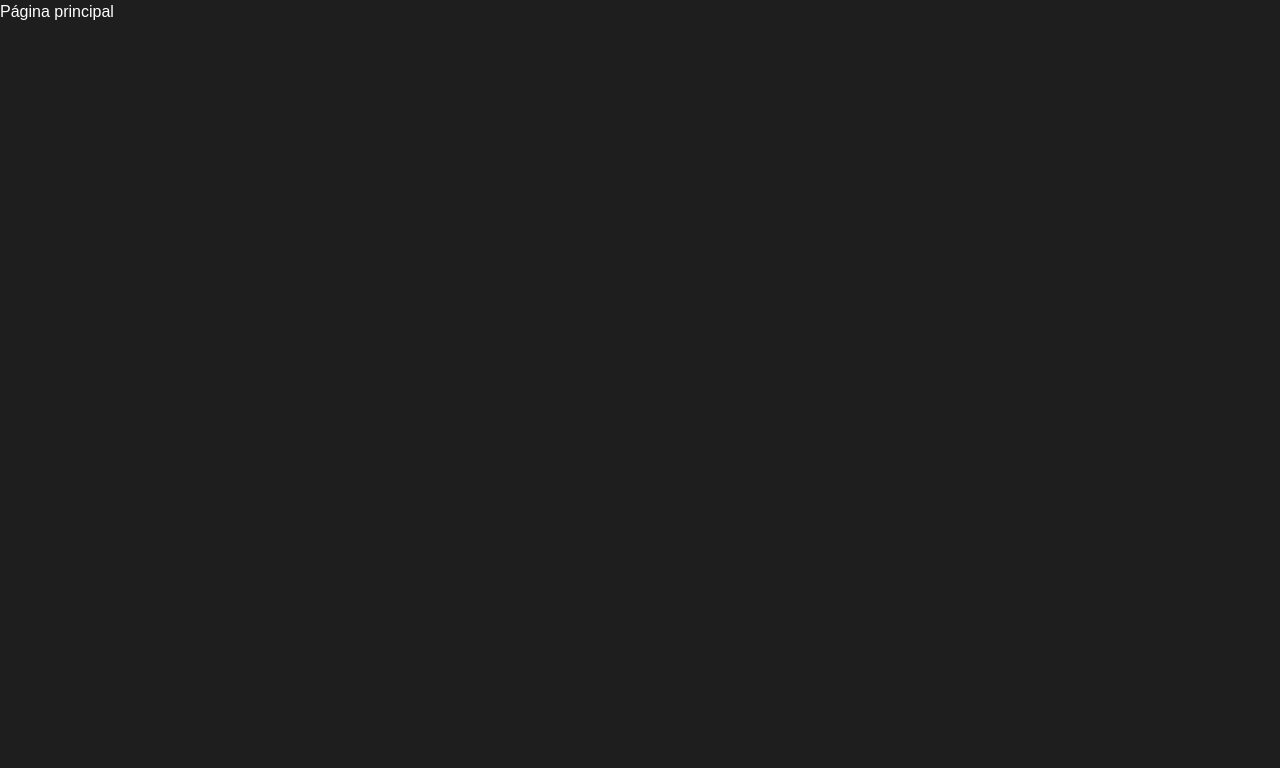
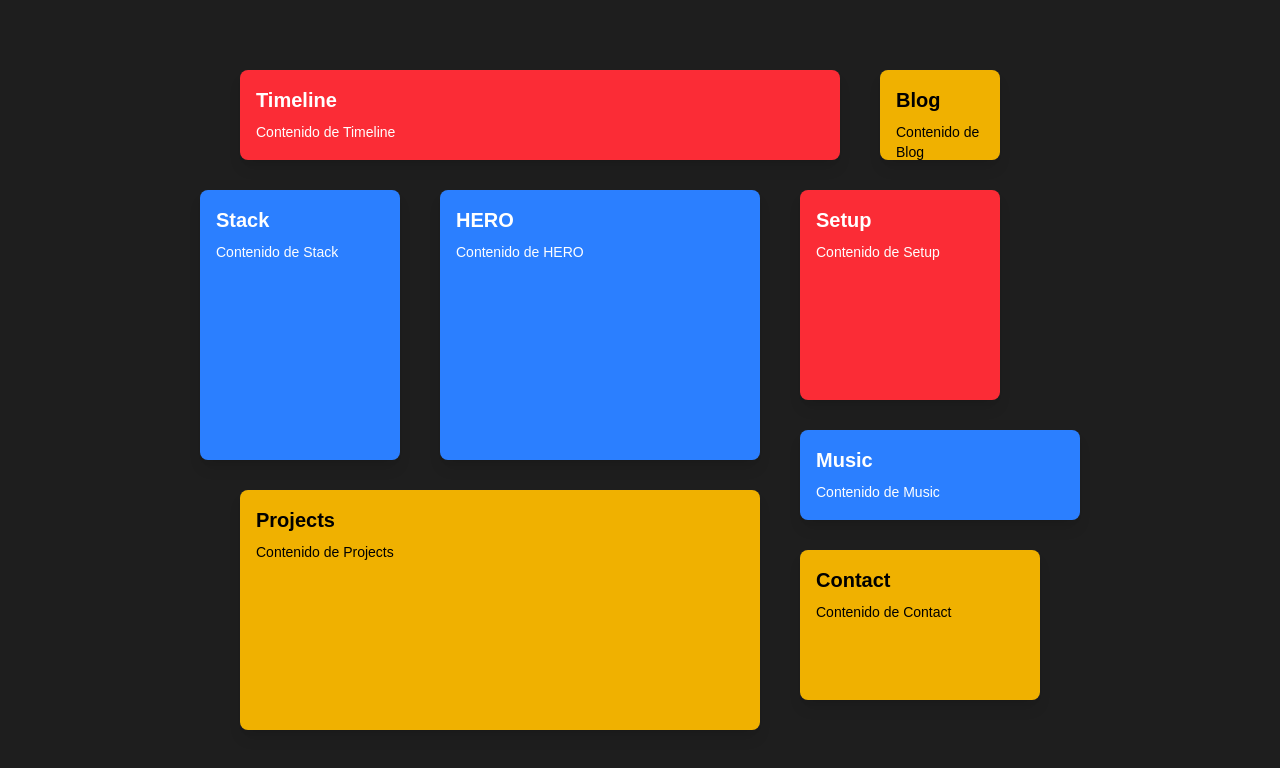
Before and after one commit to sierrapablo/sierrapablo-web, a React (Vite) app in the folder frontend/: page / in a window 1280 px wide. Shown: the top 768 px of the page. Built offline with nearby package versions, Linux system fonts and the light colour scheme.

Commit message:
⬆ major: Main App structure design

```diff
--- a/frontend/package.json
+++ b/frontend/package.json
@@ -14,7 +14,6 @@
     "react": "^19.0.0",
     "react-dom": "^19.0.0",
     "react-router-dom": "^7.5.0",
-    "tailwind-variants": "^1.0.0",
     "tailwindcss": "^4.1.3"
   },
   "devDependencies": {
--- /dev/null
+++ b/frontend/src/components/card/Card.tsx
@@ -0,0 +1,33 @@
+import React from "react";
+
+export type CardVariant = "primary" | "secondary" | "tertiary";
+
+interface CardProps {
+  title: string;
+  content: string;
+  variant?: CardVariant;
+  className?: string;
+}
+
+const Card: React.FC<CardProps> = ({ title, content, variant, className = "" }) => {
+  const baseClasses = "p-4 rounded-lg shadow-lg transform transition-transform duration-200 hover:scale-105";
+
+  const variantClasses: Record<CardVariant, string> = {
+    primary: "bg-blue-500 text-white",
+    secondary: "bg-red-500 text-white",
+    tertiary: "bg-yellow-500 text-black",
+  };
+
+  const appliedVariant = variant ? variantClasses[variant] : "";
+
+  const cardClasses = `${baseClasses} ${appliedVariant} ${className}`;
+
+  return (
+    <div className={cardClasses}>
+      <h2 className="text-xl font-bold mb-2">{title}</h2>
+      <p className="text-sm">{content}</p>
+    </div>
+  );
+};
+
+export default Card;
--- a/frontend/src/pages/app/App.tsx
+++ b/frontend/src/pages/app/App.tsx
@@ -1,7 +1,80 @@
-const App = () => {
+import React from "react";
+import Card from "../../components/card/Card";
+
+const App: React.FC = () => {
   return (
-    <div>
-      <h1>Página principal</h1>
+    <div className="h-screen w-screen flex items-center justify-center overflow-hidden">
+      <div
+        className="grid"
+        style={{
+          gridTemplateColumns: "repeat(24, 40px)",
+          gridTemplateRows: "repeat(24, 30px)",
+        }}
+      >
+        {/* TIMELINE */}
+        <Card
+          title="Timeline"
+          content="Contenido de Timeline"
+          variant="secondary"
+          className="row-start-2 row-end-5 col-start-3 col-end-18"
+        />
+
+        {/* BLOG */}
+        <Card
+          title="Blog"
+          content="Contenido de Blog"
+          variant="tertiary"
+          className="row-start-2 row-end-5 col-start-19 col-end-22"
+        />
+
+        {/* STACK */}
+        <Card
+          title="Stack"
+          content="Contenido de Stack"
+          variant="primary"
+          className="row-start-6 row-end-15 col-start-2 col-end-7"
+        />
+
+        {/* HERO: F6,C8 a F14,C15 */}
+        <Card
+          title="HERO"
+          content="Contenido de HERO"
+          variant="primary"
+          className="row-start-6 row-end-15 col-start-8 col-end-16"
+        />
+
+        {/* SETUP */}
+        <Card
+          title="Setup"
+          content="Contenido de Setup"
+          variant="secondary"
+          className="row-start-6 row-end-13 col-start-17 col-end-22"
+        />
+
+        {/* MUSIC: F14,C17 a F16,C23 */}
+        <Card
+          title="Music"
+          content="Contenido de Music"
+          variant="primary"
+          className="row-start-14 row-end-17 col-start-17 col-end-24"
+        />
+
+        {/* PROJECTS */}
+        <Card
+          title="Projects"
+          content="Contenido de Projects"
+          variant="tertiary"
+          className="row-start-16 row-end-24 col-start-3 col-end-16"
+        />
+
+        {/* CONTACT */}
+        <Card
+          title="Contact"
+          content="Contenido de Contact"
+          variant="tertiary"
+          className="row-start-18 row-end-23 col-start-17 col-end-23"
+        />
+      </div>
     </div>
   );
 };
--- a/frontend/src/pages/blog/Blog.tsx
+++ b/frontend/src/pages/blog/Blog.tsx
@@ -1,21 +1,4 @@
 import { useNavigate } from "react-router-dom";
-import { tv } from "tailwind-variants";
-
-const containerStyles = tv({
-  base: "min-h-screen flex flex-col items-center justify-center text-center"
-});
-
-const titleStyles = tv({
-  base: "text-4xl font-bold mb-4"
-});
-
-const subtitleStyles = tv({
-  base: "text-lg pb-4"
-});
-
-const buttonStyles = tv({
-  base: "px-6 py-2 bg-blue-600 text-white rounded-lg hover:bg-blue-700 transition-colors"
-});
 
 const Blog = () => {
   const navigate = useNavigate();
@@ -25,10 +8,10 @@ const Blog = () => {
   };
 
   return (
-    <div className={containerStyles()}>
-      <h1 className={titleStyles()}>Blog</h1>
-      <p className={subtitleStyles()}>El blog se encuentra en construcción.</p>
-      <button onClick={handleGoHome} className={buttonStyles()}>
+    <div className="min-h-screen flex flex-col items-center justify-center text-center">
+      <h1 className="text-4xl font-bold mb-4">Blog</h1>
+      <p className="text-lg pb-4">El blog se encuentra en construcción.</p>
+      <button onClick={handleGoHome} className="px-6 py-2 bg-blue-500 text-white rounded-lg hover:bg-blue-700 transition-colors">
         Volver al inicio
       </button>
     </div>
--- a/frontend/src/pages/not-fount/NotFound.tsx
+++ b/frontend/src/pages/not-fount/NotFound.tsx
@@ -1,21 +1,4 @@
 import { useNavigate } from "react-router-dom";
-import { tv } from "tailwind-variants";
-
-const containerStyles = tv({
-  base: "min-h-screen flex flex-col items-center justify-center text-center"
-});
-
-const titleStyles = tv({
-  base: "text-4xl font-bold mb-4"
-});
-
-const subtitleStyles = tv({
-  base: "text-lg pb-4"
-});
-
-const buttonStyles = tv({
-  base: "px-6 py-2 bg-blue-600 text-white rounded-lg hover:bg-blue-700 transition-colors"
-});
 
 const NotFound = () => {
   const navigate = useNavigate();
@@ -25,10 +8,10 @@ const NotFound = () => {
   };
 
   return (
-    <div className={containerStyles()}>
-      <h1 className={titleStyles()}>404</h1>
-      <p className={subtitleStyles()}>La página que buscas no existe.</p>
-      <button onClick={handleGoHome} className={buttonStyles()}>
+    <div className="min-h-screen flex flex-col items-center justify-center text-center">
+      <h1 className="text-4xl font-bold mb-4">404</h1>
+      <p className="text-lg pb-4">La página que buscas no existe.</p>
+      <button onClick={handleGoHome} className="px-6 py-2 bg-blue-500 text-white rounded-lg hover:bg-blue-700 transition-colors">
         Volver al inicio
       </button>
     </div>
```
Also changed, not shown: 1 other file (tests, documents, lock files or other folders).
